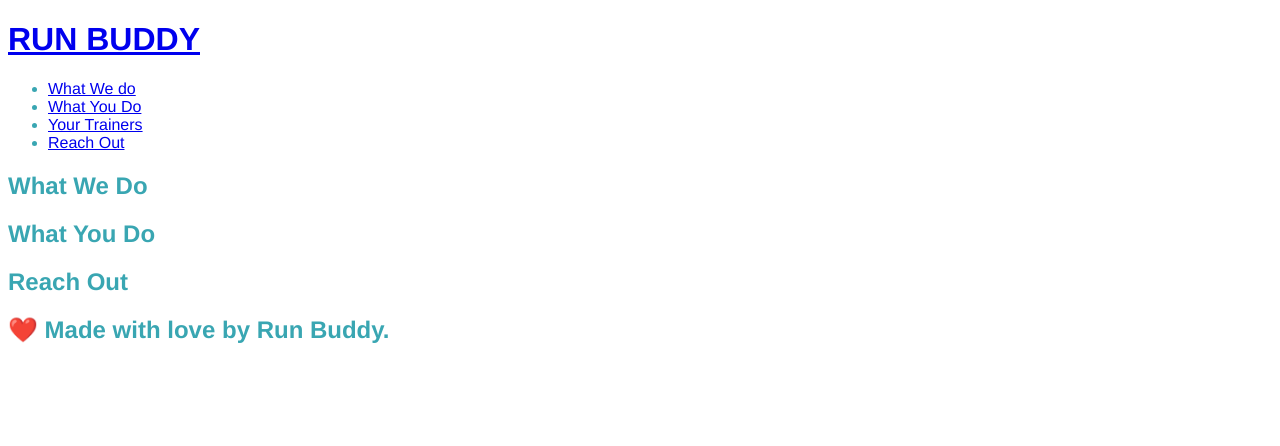
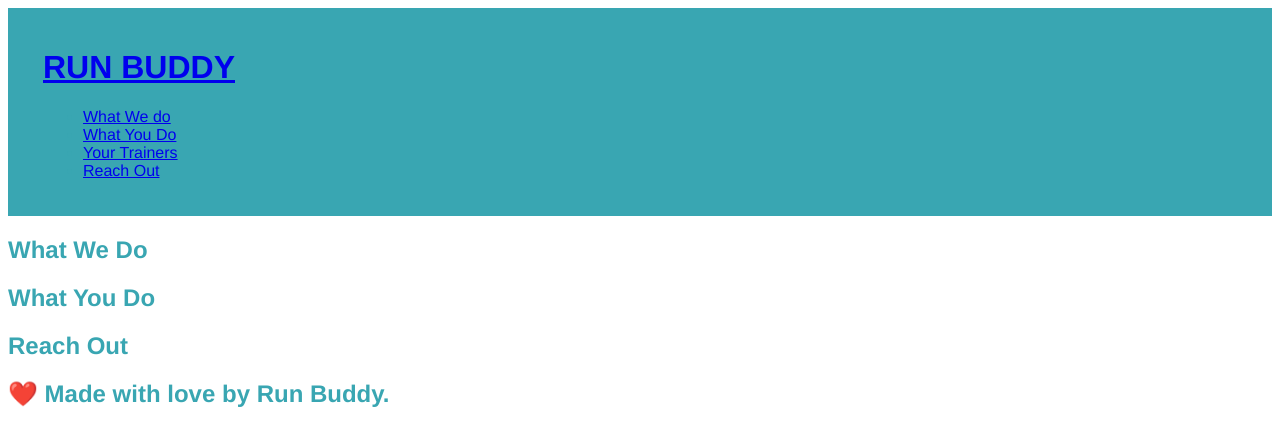
Before and after one commit to juju669/run-buddy, a plain HTML site: page index.html in a window 1280 px wide. Drawn offline with Linux system fonts and the light colour scheme.

Commit message:
styles up

```diff
--- a/assets/css/style.css
+++ b/assets/css/style.css
@@ -1,10 +1,8 @@
 body {
-    /* more on this crazy alphanumerical value in a minute! */
     color: #39a6b2;
     font-family: Helvetica, Arial, sans-serif;
 }
-/* apply styles to <header> */
 header {
-    padding: 20px 35px
-    background-color#39a6b2;
+    padding: 20px 35px;
+    background-color: #39a6b2;
 }
--- a/style.css
+++ /dev/null
@@ -1,10 +0,0 @@
-body {
-    /* more on this crazy alphanumerical value in a minute! */
-    color: #39a6b2;
-    font-family: Helvetica, Arial, sans-serif;
-}
-/* apply styles to <header> */
-header {
-    padding: 20px 35px
-    background-color  tomato
-}
```
